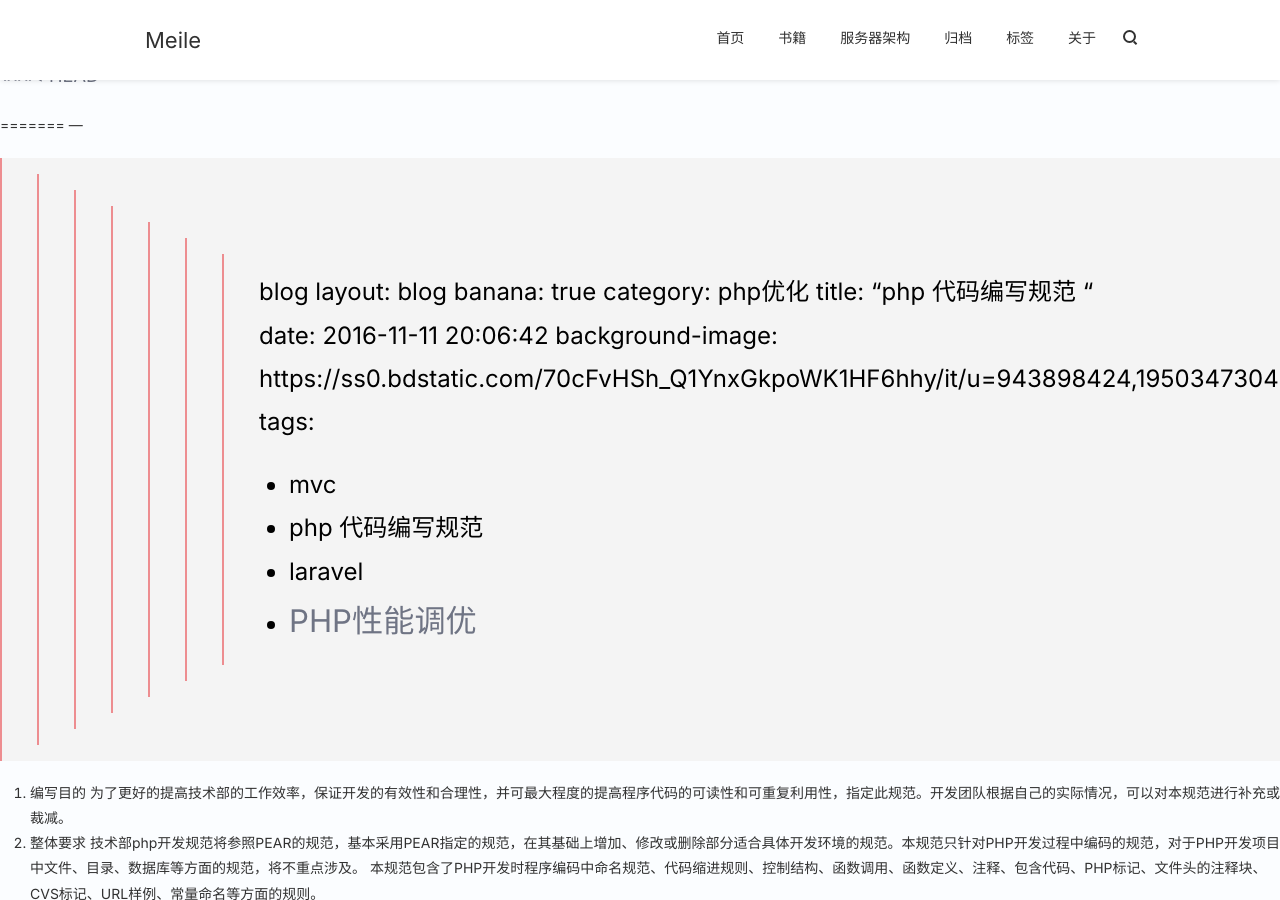
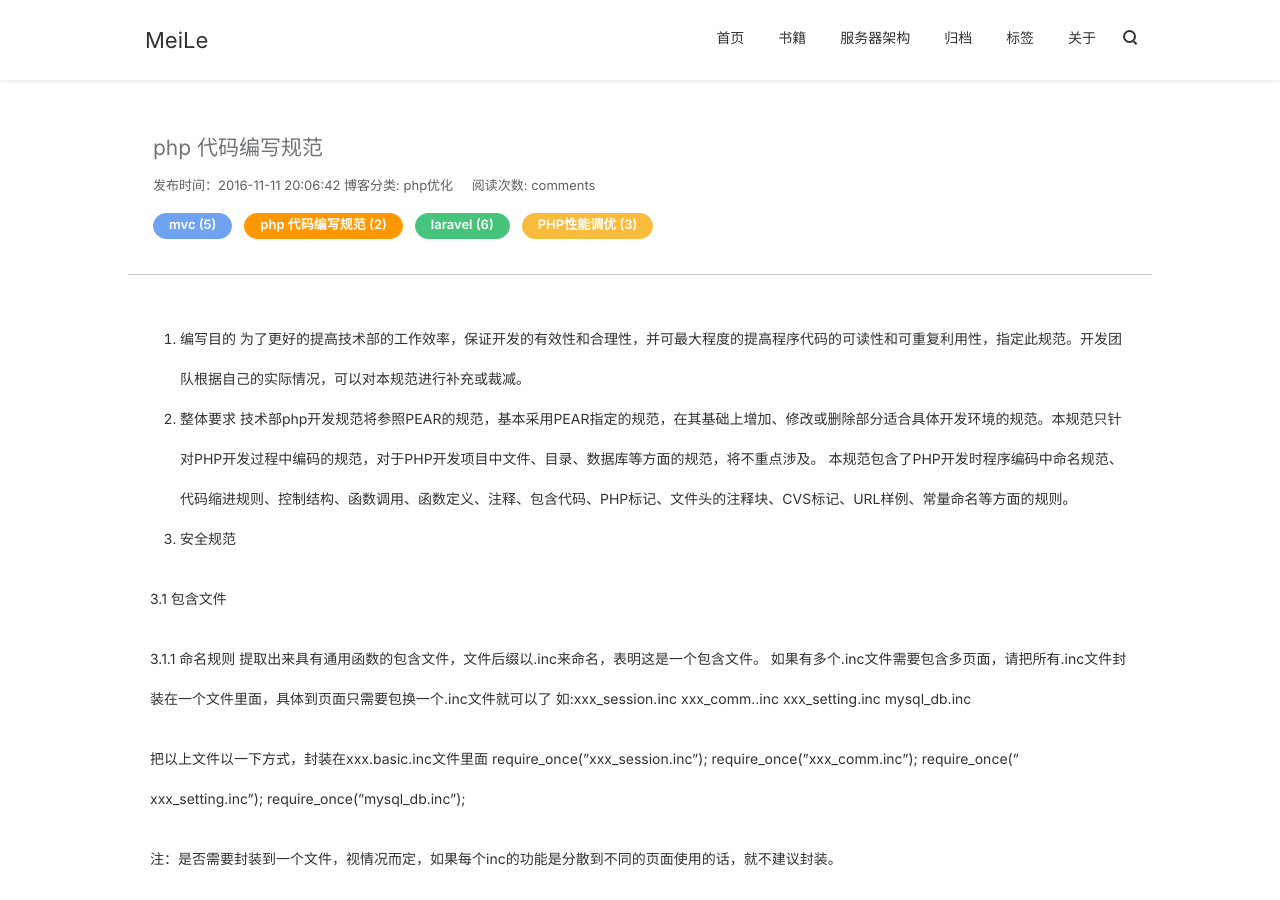
Before and after one commit to Yii18/Yii18.github.io, a Jekyll site: the page built from _posts/php/2016-11-11-代码编写规范 .md, in a window 1280 px wide and 900 px high. Built offline with Jekyll 4.4.1, drawn with Linux system fonts in a browser that asks for light colours; nearby versions of some CDN libraries; comment, search, counter and statistics services are not loaded; some of the changed text lies outside the part shown.

Commit message:
Update 2016-11-11-代码编写规范 .md

```diff
--- a/_posts/php/2016-11-11-代码编写规范 .md
+++ b/_posts/php/2016-11-11-代码编写规范 .md
@@ -1,8 +1,4 @@
-<<<<<<< HEAD
 ---
-=======
-﻿---
->>>>>>> blog
 layout: blog
 banana: true
 category: php优化
```
